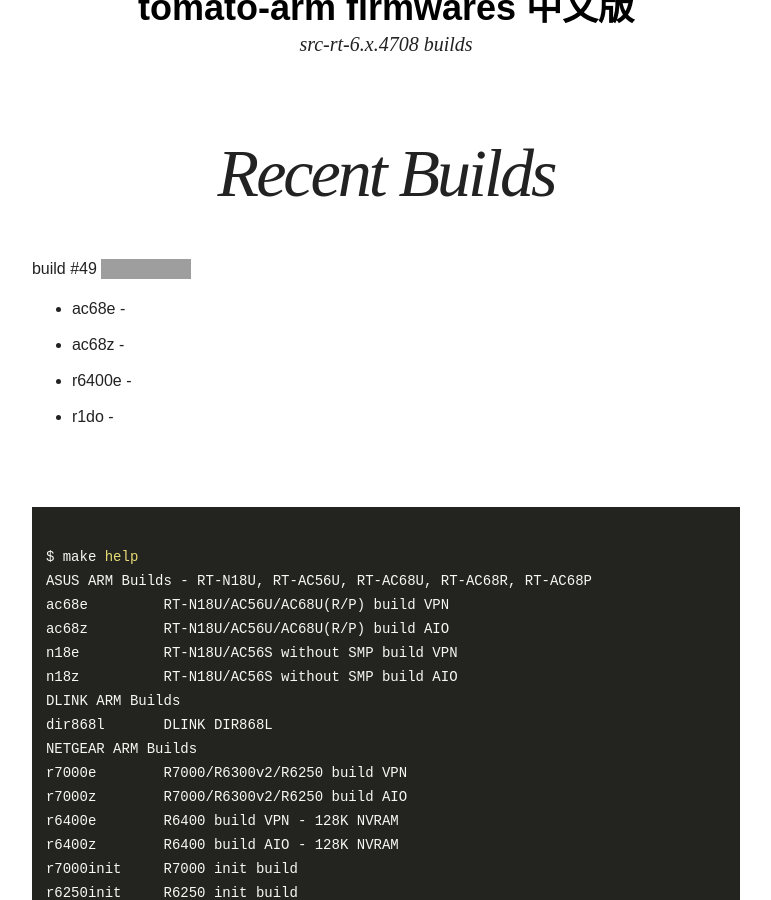
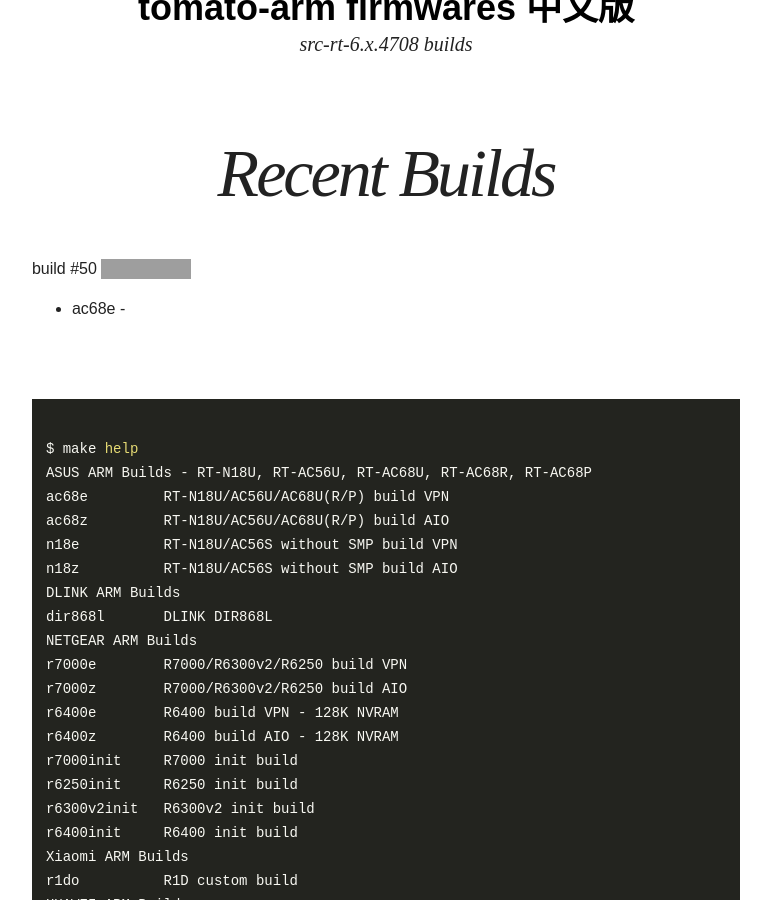
Before and after one commit to oglopss/tomato-arm-ci-jekyll, a Jekyll site: the page built from index.html, in a window 1280 px wide and 900 px high, scrolled down 339 px. Shown: the whole window, without its empty margins (254-1025 px from the left). Built offline with Jekyll 4.4.1, drawn with Linux system fonts in a browser that asks for light colours; nearby versions of some CDN libraries; grey boxes are pictures that could not be loaded.

Commit message:
Travis build 50 ac68e pushed to gh-pages

```diff
--- a/_data/ss.yml
+++ b/_data/ss.yml
@@ -1,6 +1,3 @@
-build: 49
+build: 50
 files:
   - 0001 ac68e
-  - 0005 r1do
-  - 0002 ac68z
-  - 0004 r6400e
```
